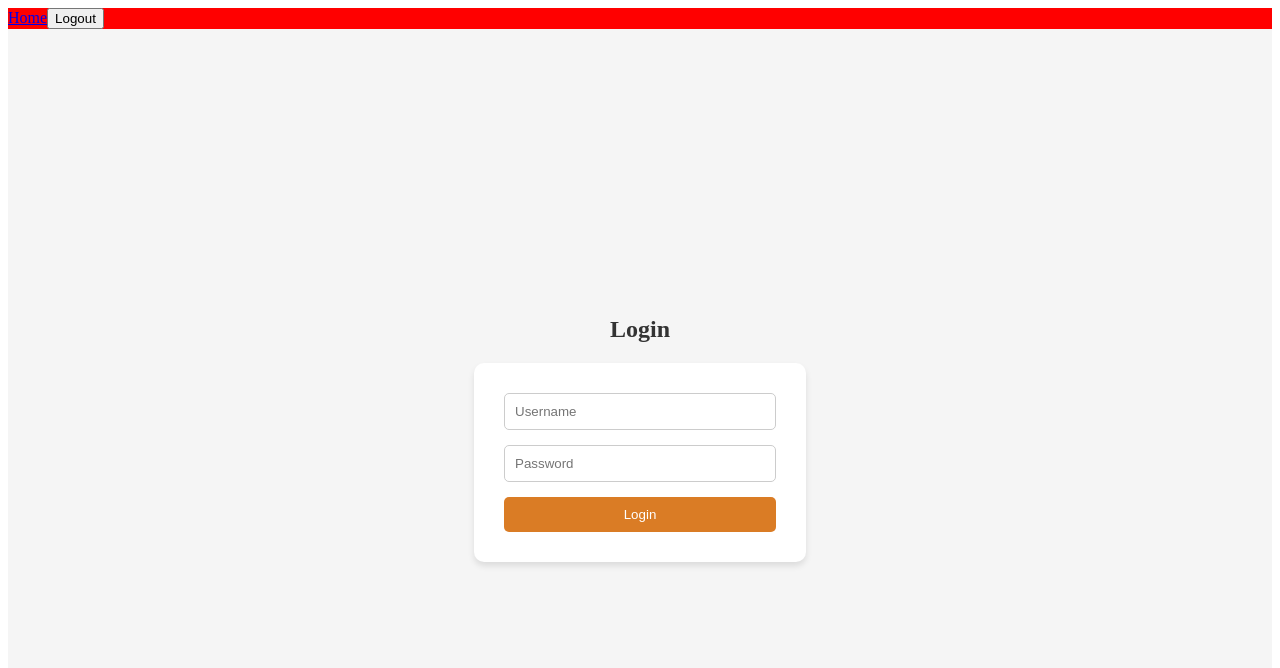
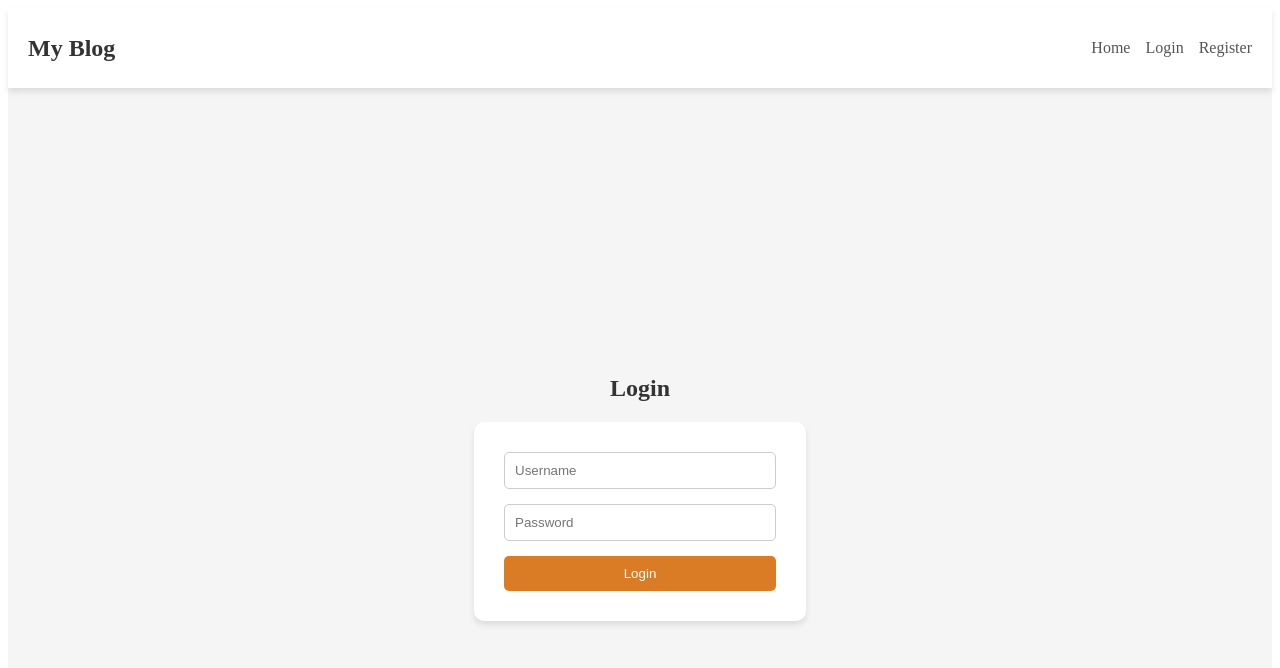
Before and after one commit to KipletingEdwin/Blog-Platform, a React (Vite) app: page /login in a window 1280 px wide. Shown: the top 668 px of the page. Built offline with nearby package versions, Linux system fonts and the light colour scheme; sample sign-in values are in the browser's storage.

Commit message:
add code for login section

```diff
--- a/src/App.jsx
+++ b/src/App.jsx
@@ -26,7 +26,7 @@ function App() {
   return (
     <>
       {/* ✅ Show Navbar only if authenticated */}
-      {isAuthenticated && <Navbar setIsAuthenticated={setIsAuthenticated} />}
+      {isAuthenticated && <Navbar setIsAuthenticated={setIsAuthenticated} userRole={userRole} />}
 
       <Routes>
   <Route path="/" element={<Home />} />
--- a/src/Components/Navbar/Navbar.css
+++ b/src/Components/Navbar/Navbar.css
@@ -1,3 +1,96 @@
-.navbar{
-    background-color: red;
-}
+/* Navbar.css */
+.navbar {
+    display: flex;
+    justify-content: space-between;
+    align-items: center;
+    background: #ffffff;
+    padding: 15px 20px;
+    box-shadow: 0 4px 6px rgba(0, 0, 0, 0.1);
+    position: relative;
+  }
+
+  /* Logo */
+  .logo a {
+    font-size: 24px;
+    font-weight: bold;
+    color: #333;
+    text-decoration: none;
+  }
+
+  /* Navigation Links */
+  .nav-links {
+    list-style: none;
+    display: flex;
+    gap: 15px;
+  }
+
+  .nav-links li {
+    display: inline-block;
+  }
+
+  .nav-links a {
+    text-decoration: none;
+    font-size: 16px;
+    color: #555;
+    transition: color 0.3s;
+  }
+
+  .nav-links a:hover {
+    color: #ff6600;
+  }
+
+  /* Logout Button */
+  .logout-btn {
+    background: #ff6600;
+    color: white;
+    border: none;
+    padding: 8px 12px;
+    cursor: pointer;
+    transition: background 0.3s;
+  }
+
+  .logout-btn:hover {
+    background: #cc5200;
+  }
+
+  /* User Profile */
+  .profile-section {
+    display: flex;
+    align-items: center;
+    gap: 10px;
+  }
+
+  .username {
+    font-weight: bold;
+    color: #333;
+  }
+
+  /* Mobile Burger Menu */
+  .burger-menu {
+    display: none;
+    font-size: 24px;
+    cursor: pointer;
+  }
+
+  /* Responsive Navbar */
+  @media screen and (max-width: 768px) {
+    .nav-links {
+      display: none;
+      flex-direction: column;
+      background: #ffffff;
+      position: absolute;
+      top: 60px;
+      right: 0;
+      width: 100%;
+      padding: 10px;
+      box-shadow: 0 4px 6px rgba(0, 0, 0, 0.1);
+    }
+
+    .nav-links.open {
+      display: flex;
+    }
+
+    .burger-menu {
+      display: block;
+    }
+  }
--- a/src/Components/Navbar/Navbar.jsx
+++ b/src/Components/Navbar/Navbar.jsx
@@ -1,29 +1,57 @@
-import React from 'react'
-import './Navbar.css'
-import { Link, useNavigate } from 'react-router-dom'
+import React, { useState } from "react";
+import { Link, useNavigate } from "react-router-dom";
+import "./Navbar.css";
 
-const Navbar = ({setIsAuthenticated}) => {
+const Navbar = ({ isAuthenticated, setIsAuthenticated, userRole }) => {
+  const [menuOpen, setMenuOpen] = useState(false);
   const navigate = useNavigate();
+  const username = localStorage.getItem("username") || "Guest"; // Store username in localStorage
 
   const handleLogout = () => {
     localStorage.removeItem("isAuthenticated");
-    localStorage.removeItem("token");
     localStorage.removeItem("userRole");
-
-    setIsAuthenticated(false); // ✅ Update state immediately
-    window.dispatchEvent(new Event("storage")); // ✅ Notify other components
-    navigate("/login"); // ✅ Redirect to login page
+    localStorage.removeItem("username");
+    setIsAuthenticated(false);
+    navigate("/login");
   };
 
+  return (
+    <nav className="navbar">
+      <div className="logo">
+        <Link to="/">My Blog</Link>
+      </div>
 
+      {/* Burger Menu for Mobile */}
+      <div className="burger-menu" onClick={() => setMenuOpen(!menuOpen)}>
+        ☰
+      </div>
 
-  return (
-    <nav className='navbar'>
-      <Link to="/home">Home</Link>
-      <button onClick={handleLogout}>Logout</button>
+      <ul className={`nav-links ${menuOpen ? "open" : ""}`}>
+        <li><Link to="/" onClick={() => setMenuOpen(false)}>Home</Link></li>
 
+        {isAuthenticated ? (
+          <>
+            <li><Link to="/create" onClick={() => setMenuOpen(false)}>Create Post</Link></li>
+            {userRole === "admin" && <li><Link to="/admin" onClick={() => setMenuOpen(false)}>Admin Dashboard</Link></li>}
+
+            {/* User Profile */}
+            <li className="profile-section">
+              <span className="username">👤 {username}</span>
+            </li>
+
+            <li>
+              <button className="logout-btn" onClick={handleLogout}>Logout</button>
+            </li>
+          </>
+        ) : (
+          <>
+            <li><Link to="/login" onClick={() => setMenuOpen(false)}>Login</Link></li>
+            <li><Link to="/register" onClick={() => setMenuOpen(false)}>Register</Link></li>
+          </>
+        )}
+      </ul>
     </nav>
-  )
-}
+  );
+};
 
-export default Navbar
+export default Navbar;
```
Also changed, not shown: src/Pages/Login/Login.css (+43 -0 lines), src/Pages/Login/Login.jsx (+74 -0 lines).
